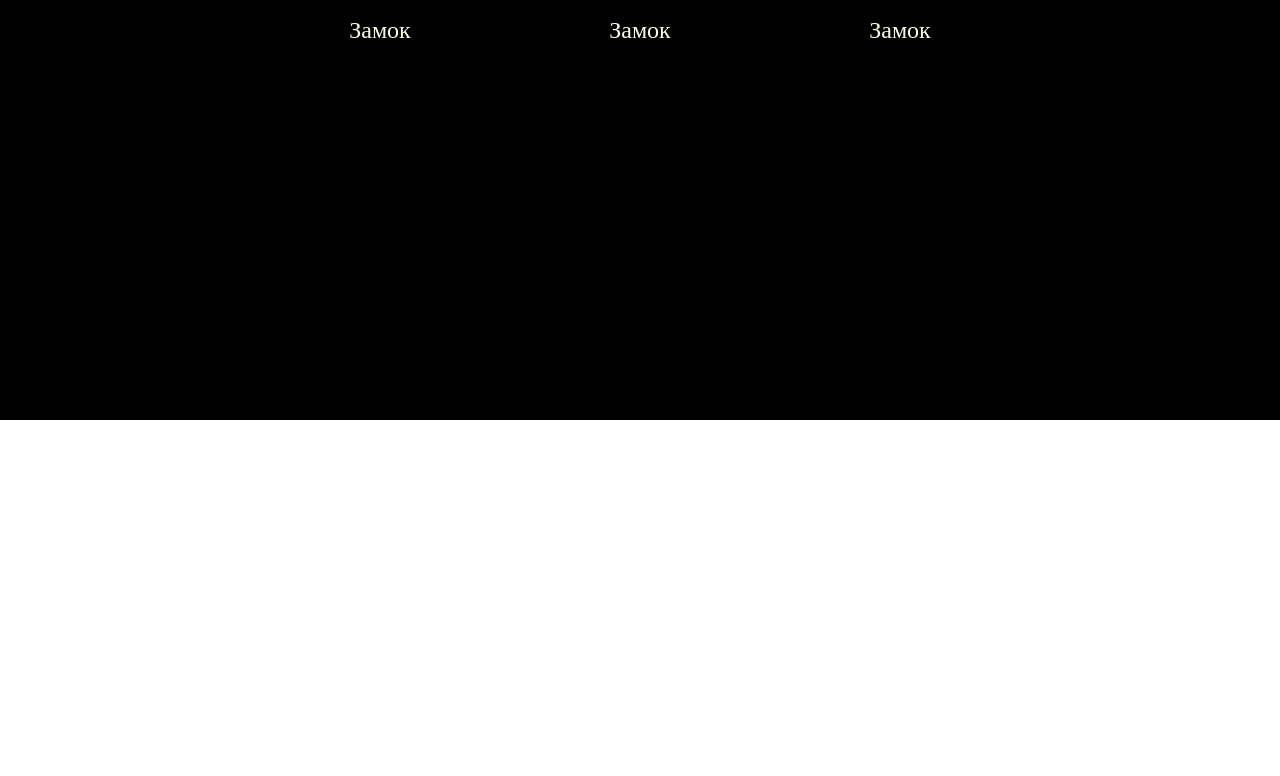
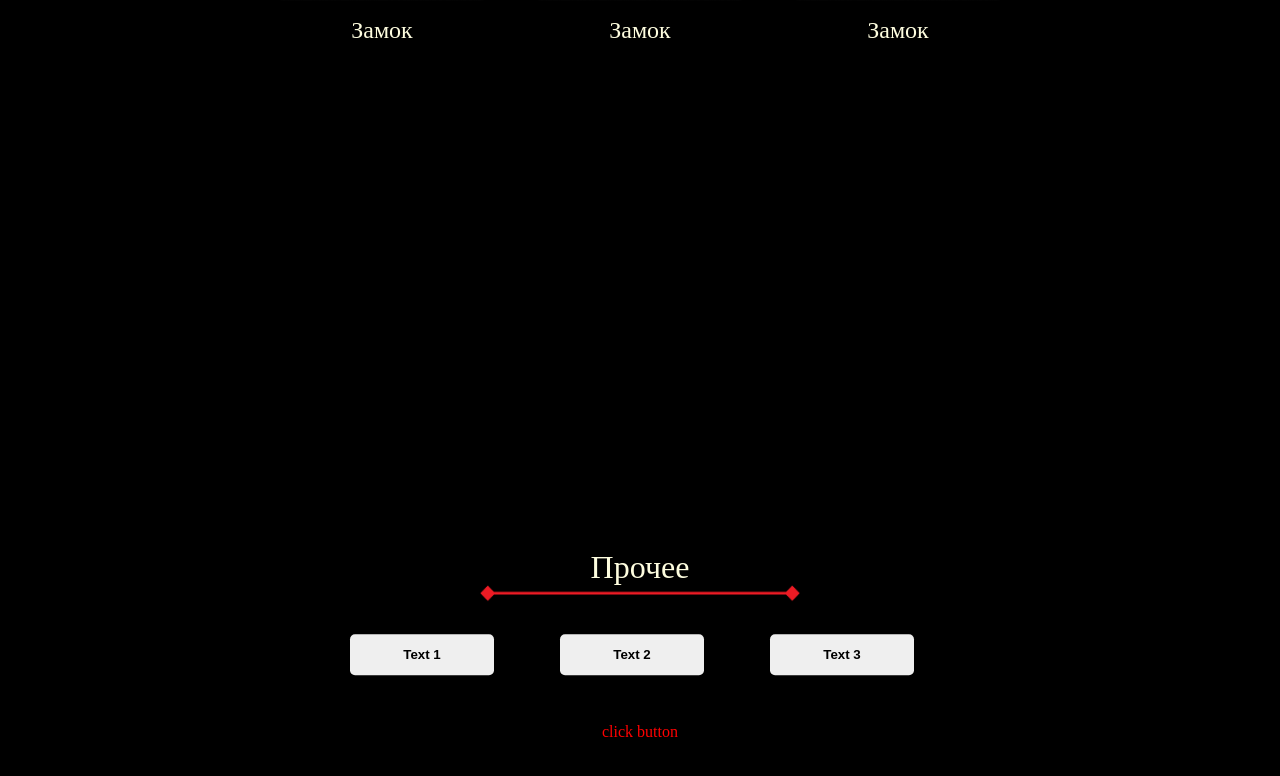
Before and after one commit to FrowningCat/HoMaM, a React (Vite) app: page / in a window 1280 px wide. Shown: the part 1980-2756 px from the top of the page. Before the commit the page ends 2400 px from the top, so only its background shows below. Built offline with nearby package versions, Linux system fonts and the light colour scheme.

Commit message:
add Other element

```diff
--- /dev/null
+++ b/src/components/Landing/Button.jsx
@@ -0,0 +1,15 @@
+import './landing.css';
+
+export default function Button({ children, onClick, isActive }) {
+    // let classes = 'button';
+    // if (isActive) classes += ' active';
+
+    return (
+        <button
+            className={isActive ? 'button active' : 'button'}
+            onClick={onClick}
+        >
+            {children}
+        </button>
+    );
+}
--- a/src/components/Landing/Landing.jsx
+++ b/src/components/Landing/Landing.jsx
@@ -2,6 +2,7 @@ import './landing.css';
 import Header from './Header';
 import About from './About';
 import CastleBlock from './CastleBlock';
+import Other from './Other';
 
 export default function Landing() {
     return (
@@ -10,6 +11,7 @@ export default function Landing() {
                 <Header />
                 <About />
                 <CastleBlock />
+                <Other />
             </div>
         </>
     );
--- /dev/null
+++ b/src/components/Landing/Other.jsx
@@ -0,0 +1,58 @@
+import './landing.css';
+import line from '../../assets/line.png';
+import Button from './Button';
+import { useState } from 'react';
+import { differences } from '../../data/differences';
+
+export default function Other() {
+    const [contentType, setContentType] = useState(null);
+
+    function handleClick(type) {
+        setContentType(type);
+    }
+
+    return (
+        <div className="landing__other">
+            <div className="landing__other__blokContext">
+                <p className="landing__other__blokContext__title">
+                    Прочее
+                    <img
+                        src={line}
+                        alt="line"
+                        className="landing__other__blokContext__line"
+                    />
+                </p>
+                <section className="landing__other__blokContext__section">
+                    <Button
+                        isActive={contentType === 'way'}
+                        onClick={() => handleClick('way')}
+                    >
+                        Text 1
+                    </Button>
+                    <Button
+                        isActive={contentType === 'easy'}
+                        onClick={() => handleClick('easy')}
+                    >
+                        Text 2
+                    </Button>
+                    <Button
+                        isActive={contentType === 'program'}
+                        onClick={() => handleClick('program')}
+                    >
+                        Text 3
+                    </Button>
+                </section>
+                {!contentType && (
+                    <p className="landing__other__blokContext__p">
+                        click button
+                    </p>
+                )}
+                {contentType && (
+                    <p className="landing__other__blokContext__p">
+                        {differences[contentType]}
+                    </p>
+                )}
+            </div>
+        </div>
+    );
+}
--- a/src/components/Landing/landing.css
+++ b/src/components/Landing/landing.css
@@ -133,8 +133,8 @@
 .landing__castleBlock__blokContext__grid {
   display: grid;
   flex-wrap: wrap;
-  grid-template-columns: repeat(3, 15rem);
-  gap: 20px;
+  grid-template-columns: repeat(3, 13rem);
+  gap: 50px;
   justify-content: center;
 }
 .landing__castleBlock__blokContext__grid__imgBlock {
@@ -163,6 +163,69 @@
 }
 .landing__castleBlock__blokContext__grid__imgBlock__img:hover {
   box-shadow: 0px 0px 2rem 1rem rgba(255, 0, 0, 0.4);
+}
+.landing__other {
+  display: flex;
+  box-sizing: border-box;
+  width: 100vw;
+  height: 100vh;
+}
+.landing__other__blokContext {
+  display: grid;
+  position: absolute;
+  top: 330%;
+  left: 50%;
+  gap: 3rem;
+  transform: translate(-50%, -50%);
+  align-items: center;
+  text-align: center;
+}
+.landing__other__blokContext__title {
+  font-size: 2rem;
+  color: #fefddf;
+}
+.landing__other__blokContext__line {
+  position: absolute;
+  top: 20%;
+  left: 50%;
+  transform: translate(-50%, -50%);
+  width: 20rem;
+  height: 1rem;
+  pointer-events: none;
+}
+.landing__other__blokContext__section {
+  display: grid;
+  flex-wrap: wrap;
+  grid-template-columns: repeat(3, 10rem);
+  gap: 50px;
+  justify-content: center;
+}
+.landing__other__blokContext__p {
+  min-height: 3rem;
+  color: red;
+}
+
+.button {
+  padding: 0.8rem 2rem;
+  border: none;
+  border-radius: 5px;
+  cursor: pointer;
+  transition: all 0.3s;
+  font-weight: bold;
+  margin-right: 1rem;
+}
+
+.button:hover {
+  opacity: 0.8;
+}
+
+.button:disabled {
+  cursor: not-allowed;
+}
+
+.button.active {
+  background: #3e6ae1;
+  color: #fff;
 }
 
 @media (max-width: 1550px) {
@@ -197,6 +260,14 @@
   .landing__about__mask {
     display: none;
   }
+  .landing__other__blokContext__section {
+    display: grid;
+    flex-wrap: wrap;
+    grid-template-columns: repeat(2, 10rem);
+    gap: 30px;
+    justify-content: center;
+    align-items: center;
+  }
 }
 @media (max-width: 400px) {
   .landing__header__MaskGroup {
--- a/src/components/Landing/landing.scss
+++ b/src/components/Landing/landing.scss
@@ -146,8 +146,8 @@ $textSizeNameCastle: 1.5rem;
             &__grid {
                 display: grid;
                 flex-wrap: wrap;
-                grid-template-columns: repeat(3, 15rem);
-                gap: 20px;
+                grid-template-columns: repeat(3, 13rem);
+                gap: 50px;
                 justify-content: center;
                 &__imgBlock {
                     display: grid;
@@ -179,6 +179,69 @@ $textSizeNameCastle: 1.5rem;
             }
         }
     }
+    &__other {
+        display: flex;
+        box-sizing: border-box;
+        width: 100vw;
+        height: 100vh;
+        &__blokContext {
+            display: grid;
+            position: absolute;
+            top: 330%;
+            left: 50%;
+            gap: 3rem;
+            transform: translate(-50%, -50%);
+            align-items: center;
+            text-align: center;
+            &__title {
+                font-size: $textSizeTitle;
+                color: $aboutTitleTextColor;
+            }
+            &__line {
+                position: absolute;
+                top: 20%;
+                left: 50%;
+                transform: translate(-50%, -50%);
+                width: 20rem;
+                height: 1rem;
+                pointer-events: none;
+            }
+            &__section {
+                display: grid;
+                flex-wrap: wrap;
+                grid-template-columns: repeat(3, 10rem);
+                gap: 50px;
+                justify-content: center;
+            }
+            &__p {
+                min-height: 3rem;
+                color: red;
+            }
+        }
+    }
+}
+
+.button {
+    padding: 0.8rem 2rem;
+    border: none;
+    border-radius: 5px;
+    cursor: pointer;
+    transition: all 0.3s;
+    font-weight: bold;
+    margin-right: 1rem;
+}
+
+.button:hover {
+    opacity: 0.8;
+}
+
+.button:disabled {
+    cursor: not-allowed;
+}
+
+.button.active {
+    background: #3e6ae1;
+    color: #fff;
 }
 
 @media (max-width: 1550px) {
@@ -239,6 +302,18 @@ $textSizeNameCastle: 1.5rem;
                 display: none;
             }
         }
+        &__other {
+            &__blokContext {
+                &__section {
+                    display: grid;
+                    flex-wrap: wrap;
+                    grid-template-columns: repeat(2, 10rem);
+                    gap: 30px;
+                    justify-content: center;
+                    align-items: center;
+                }
+            }
+        }
     }
 }
 
--- /dev/null
+++ b/src/data/differences.js
@@ -0,0 +1,6 @@
+export const differences = {
+    way: 'Узконаправленный подход. Учим только фронтенду, поэтому вы получаете именно те знания, за которыми пришли.',
+    easy: 'Доступность обучения. Простыми словами объясняем сложные темы на понятных примерах.',
+    program:
+        'Концентрация знаний. Например, модуль «HTML&CSS» даст вам столько же умений и навыков, как и 6 месяцев обучения по этой программе в госуниверситете.',
+};
```
Also changed, not shown: 1 other file (tests, documents, lock files or other folders).
